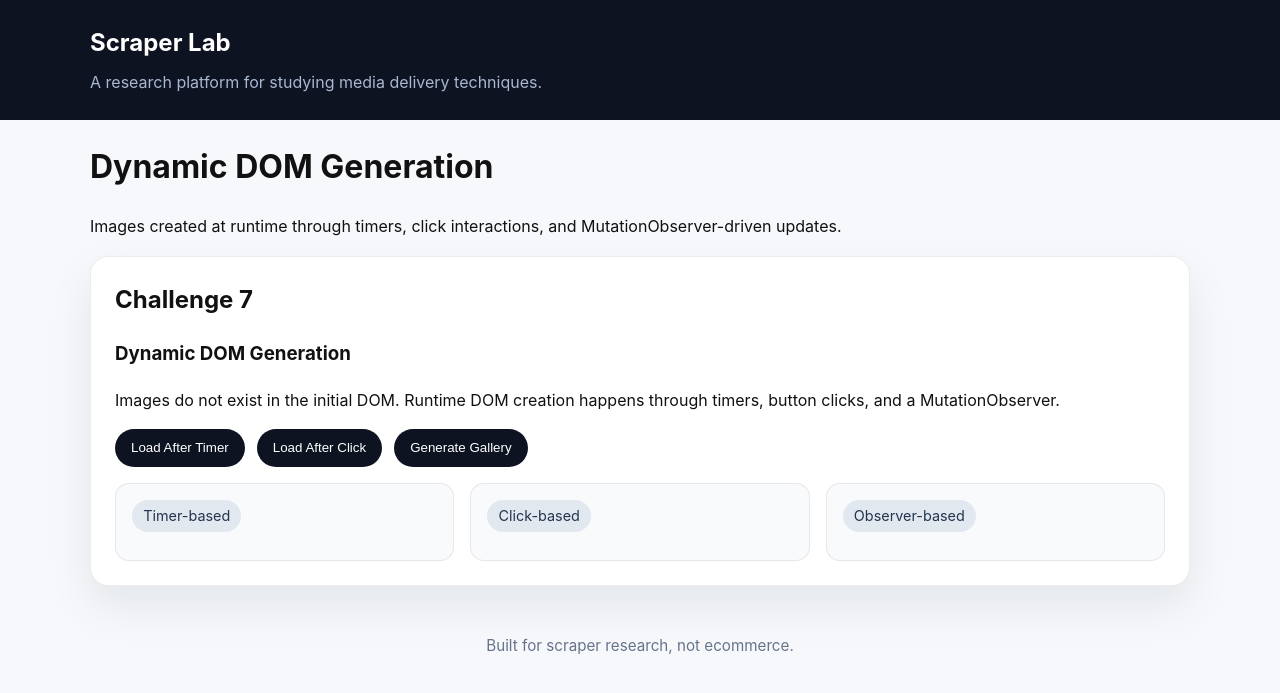
After one commit to sumantdeswal/scraper-lab, a Flask app: page /challenge/dynamic-dom-generation in a window 1280 px wide. The commit adds this page. Shown: the top 693 px of the page. Run offline with Flask 3, Linux system fonts and the light colour scheme.

Commit message:
Dynamic DOM Generation Challenge

```diff
--- a/data/challenges.py
+++ b/data/challenges.py
@@ -34,5 +34,11 @@ CHALLENGES = {
         "title": "Shadow DOM",
         "description": "Images embedded inside open, closed, and nested shadow roots.",
         "template": "challenges/shadow-dom.html"
+    },
+    "dynamic-dom-generation": {
+        "number": 7,
+        "title": "Dynamic DOM Generation",
+        "description": "Images created at runtime through timers, click interactions, and MutationObserver-driven updates.",
+        "template": "challenges/dynamic-dom-generation.html"
     }
 }
--- a/static/css/styles.css
+++ b/static/css/styles.css
@@ -165,3 +165,71 @@ body {
 .image-gallery + pre {
     margin-top: 1rem;
 }
+
+.experiment {
+    background: #fff;
+    border: 1px solid rgba(15, 23, 42, 0.08);
+    border-radius: 18px;
+    padding: 1.5rem;
+    box-shadow: 0 20px 45px rgba(15, 23, 42, 0.08);
+    margin-bottom: 1.5rem;
+}
+
+.experiment h2,
+.experiment h3 {
+    margin-top: 0;
+}
+
+.experiment-controls {
+    display: flex;
+    flex-wrap: wrap;
+    gap: 0.75rem;
+    margin: 1rem 0;
+}
+
+.experiment-controls button {
+    border: 0;
+    border-radius: 999px;
+    background: #0d1321;
+    color: #fff;
+    padding: 0.7rem 1rem;
+    cursor: pointer;
+}
+
+.experiment-controls button:hover {
+    background: #16203a;
+}
+
+.dynamic-demo-grid {
+    display: grid;
+    gap: 1rem;
+    grid-template-columns: repeat(auto-fit, minmax(220px, 1fr));
+    margin-top: 1rem;
+}
+
+.dynamic-demo-grid section {
+    border: 1px solid rgba(15, 23, 42, 0.08);
+    border-radius: 14px;
+    padding: 1rem;
+    background: #f8fafc;
+}
+
+.dynamic-demo-grid img {
+    width: 100%;
+    height: 180px;
+    object-fit: cover;
+    border-radius: 12px;
+    display: block;
+    margin-top: 0.75rem;
+}
+
+.status-pill {
+    display: inline-flex;
+    align-items: center;
+    padding: 0.3rem 0.7rem;
+    border-radius: 999px;
+    background: #e2e8f0;
+    color: #23344d;
+    font-size: 0.9rem;
+    margin-bottom: 0.75rem;
+}
--- /dev/null
+++ b/templates/challenges/dynamic-dom-generation.html
@@ -0,0 +1,84 @@
+<section class="experiment">
+    <h2>Challenge 7</h2>
+    <h3>Dynamic DOM Generation</h3>
+    <p>Images do not exist in the initial DOM. Runtime DOM creation happens through timers, button clicks, and a MutationObserver.</p>
+
+    <div class="experiment-controls">
+        <button id="load-timer-images" type="button">Load After Timer</button>
+        <button id="load-click-images" type="button">Load After Click</button>
+        <button id="build-gallery" type="button">Generate Gallery</button>
+    </div>
+
+    <div class="dynamic-demo-grid">
+        <section>
+            <span class="status-pill">Timer-based</span>
+            <div id="timer-root"></div>
+        </section>
+        <section>
+            <span class="status-pill">Click-based</span>
+            <div id="click-root"></div>
+        </section>
+        <section>
+            <span class="status-pill">Observer-based</span>
+            <div id="observer-root"></div>
+        </section>
+    </div>
+
+    <script>
+        const imageSources = [
+            "{{ url_for('static', filename='images/look1.jpg') }}",
+            "{{ url_for('static', filename='images/look2.jpg') }}",
+            "{{ url_for('static', filename='images/look3.jpg') }}"
+        ];
+
+        function createImage(src, alt) {
+            const img = document.createElement('img');
+            img.src = src;
+            img.alt = alt;
+            img.loading = 'eager';
+            return img;
+        }
+
+        function appendImages(rootId, count, prefix) {
+            const root = document.getElementById(rootId);
+            root.innerHTML = '';
+            for (let index = 0; index < count; index += 1) {
+                const image = createImage(imageSources[index % imageSources.length], prefix + ' image ' + (index + 1));
+                root.appendChild(image);
+            }
+        }
+
+        document.getElementById('load-timer-images').addEventListener('click', function () {
+            window.setTimeout(function () {
+                appendImages('timer-root', 2, 'Timed');
+            }, 600);
+        });
+
+        document.getElementById('load-click-images').addEventListener('click', function () {
+            appendImages('click-root', 3, 'Clicked');
+        });
+
+        document.getElementById('build-gallery').addEventListener('click', function () {
+            const gallery = document.createElement('div');
+            gallery.className = 'image-gallery';
+            imageSources.forEach(function (src, index) {
+                gallery.appendChild(createImage(src, 'Generated gallery image ' + (index + 1)));
+            });
+            document.getElementById('observer-root').appendChild(gallery);
+        });
+
+        const observerRoot = document.getElementById('observer-root');
+        const observer = new MutationObserver(function (mutations) {
+            mutations.forEach(function (mutation) {
+                if (mutation.type === 'childList' && mutation.addedNodes.length) {
+                    const count = mutation.addedNodes.length;
+                    const status = document.createElement('p');
+                    status.textContent = 'MutationObserver detected ' + count + ' newly added node(s).';
+                    observerRoot.prepend(status);
+                }
+            });
+        });
+
+        observer.observe(observerRoot, { childList: true, subtree: true });
+    </script>
+</section>
```
Also changed, not shown: tests/test_challenges.py (added, +27 -0 lines).
